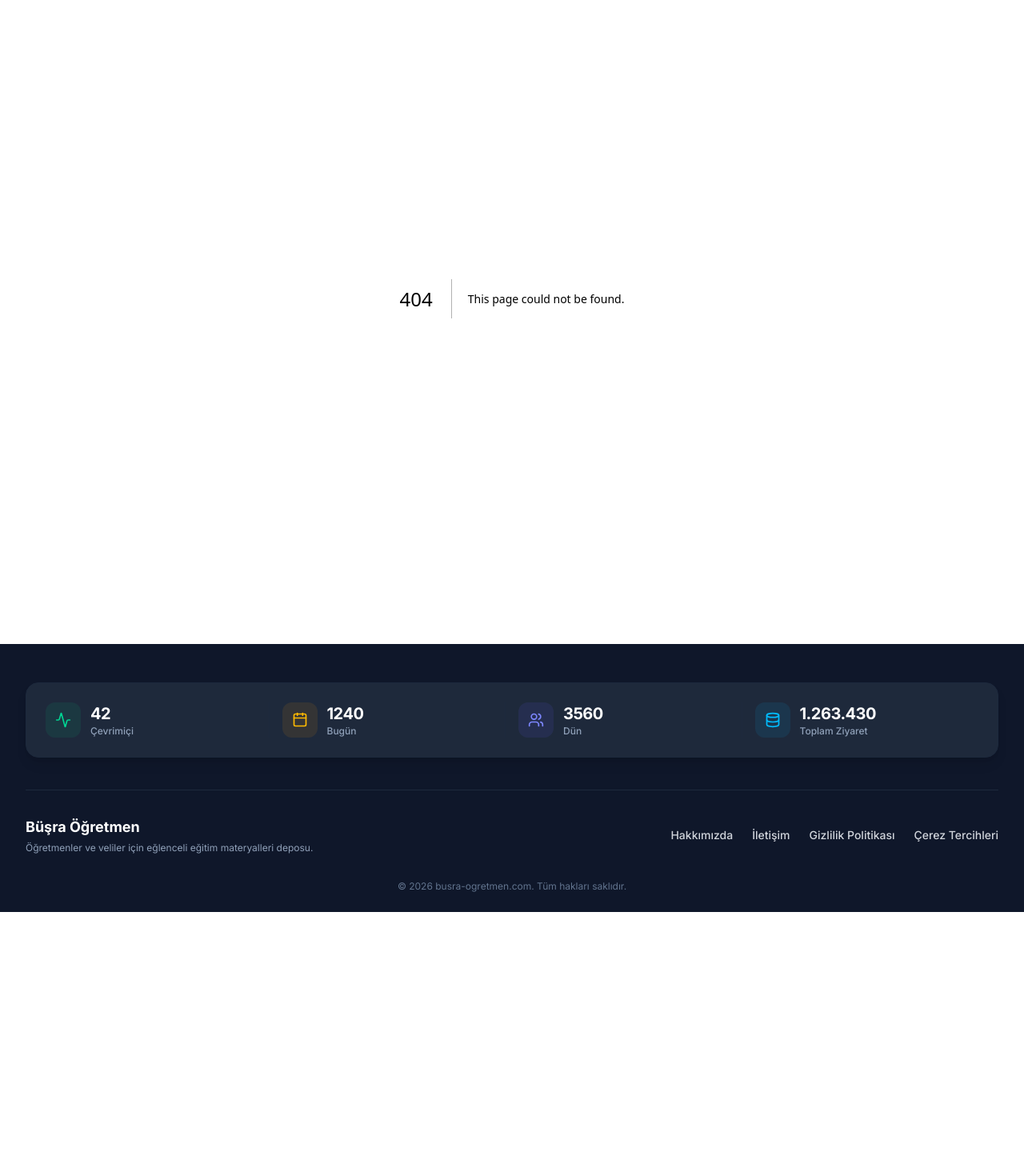
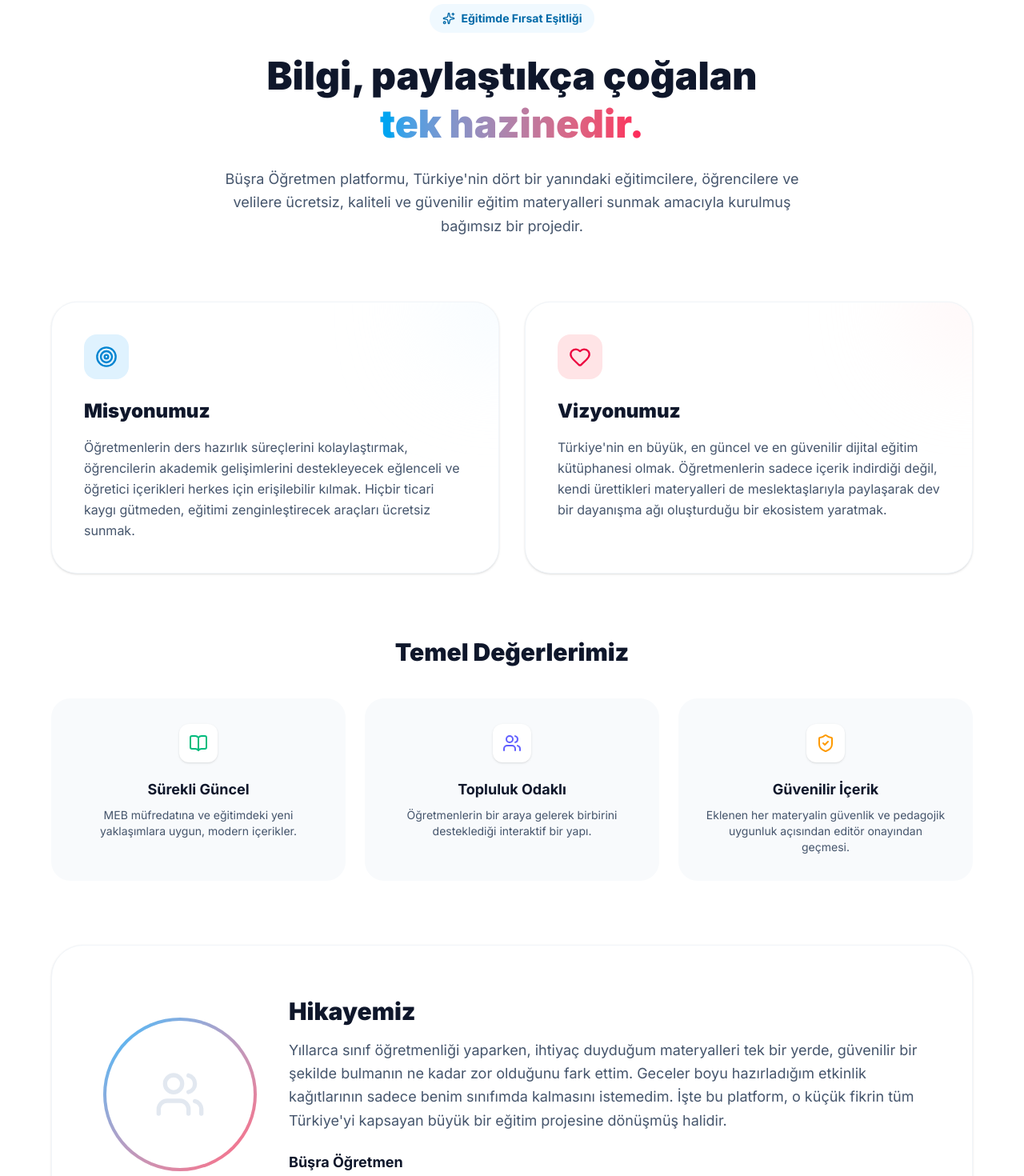
Before and after one commit to ozaycank/ogretmen-busra, a Next.js app: page /hakkimizda in a window 1280 px wide. Before the commit this address had no page. Shown: the part 140-1610 px from the top of the page at 80% size. Before the commit the page ends 1280 px from the top, so only its background shows below. Built offline with nearby package versions, Linux system fonts and the light colour scheme.

Commit message:
feat: add AboutPage component with mission, vision, and core values sections

```diff
--- /dev/null
+++ b/src/app/(public)/hakkimizda/page.tsx
@@ -0,0 +1,126 @@
+import React from "react";
+import { Metadata } from "next";
+import { Heart, Target, Sparkles, BookOpen, Users, ShieldCheck } from "lucide-react";
+
+export const metadata: Metadata = {
+  title: "Hakkımızda | Büşra Öğretmen",
+  description: "Türkiye'nin en kapsamlı ve tamamen ücretsiz eğitim materyalleri paylaşım platformunun kuruluş amacı ve vizyonu.",
+};
+
+export default function AboutPage() {
+  return (
+    <div className="max-w-6xl mx-auto pb-16 space-y-20">
+
+      {/* 1. Hero Section (Karşılama) */}
+      <section className="text-center max-w-3xl mx-auto pt-8">
+        <div className="inline-flex items-center gap-2 px-4 py-2 rounded-full bg-sky-50 text-sky-700 text-sm font-bold mb-6">
+          <Sparkles size={16} />
+          <span>Eğitimde Fırsat Eşitliği</span>
+        </div>
+        <h1 className="text-4xl md:text-5xl font-black text-slate-900 leading-tight mb-6">
+          Bilgi, paylaştıkça çoğalan <br className="hidden md:block" />
+          <span className="text-transparent bg-clip-text bg-gradient-to-r from-sky-500 to-rose-500">
+            tek hazinedir.
+          </span>
+        </h1>
+        <p className="text-lg text-slate-600 leading-relaxed">
+          Büşra Öğretmen platformu, Türkiye'nin dört bir yanındaki eğitimcilere, öğrencilere ve velilere
+          ücretsiz, kaliteli ve güvenilir eğitim materyalleri sunmak amacıyla kurulmuş bağımsız bir projedir.
+        </p>
+      </section>
+
+      {/* 2. Misyon & Vizyon */}
+      <section className="grid grid-cols-1 md:grid-cols-2 gap-8">
+        <div className="bg-white border border-slate-100 rounded-[2rem] p-10 shadow-sm relative overflow-hidden group hover:shadow-md transition-shadow">
+          <div className="absolute top-0 right-0 w-32 h-32 bg-sky-50 rounded-full blur-3xl -translate-y-1/2 translate-x-1/2 group-hover:scale-150 transition-transform duration-700" />
+          <div className="relative z-10">
+            <div className="w-14 h-14 bg-sky-100 text-sky-600 rounded-2xl flex items-center justify-center mb-6">
+              <Target size={28} />
+            </div>
+            <h2 className="text-2xl font-black text-slate-900 mb-4">Misyonumuz</h2>
+            <p className="text-slate-600 leading-relaxed">
+              Öğretmenlerin ders hazırlık süreçlerini kolaylaştırmak, öğrencilerin akademik gelişimlerini
+              destekleyecek eğlenceli ve öğretici içerikleri herkes için erişilebilir kılmak.
+              Hiçbir ticari kaygı gütmeden, eğitimi zenginleştirecek araçları ücretsiz sunmak.
+            </p>
+          </div>
+        </div>
+
+        <div className="bg-white border border-slate-100 rounded-[2rem] p-10 shadow-sm relative overflow-hidden group hover:shadow-md transition-shadow">
+          <div className="absolute top-0 right-0 w-32 h-32 bg-rose-50 rounded-full blur-3xl -translate-y-1/2 translate-x-1/2 group-hover:scale-150 transition-transform duration-700" />
+          <div className="relative z-10">
+            <div className="w-14 h-14 bg-rose-100 text-rose-600 rounded-2xl flex items-center justify-center mb-6">
+              <Heart size={28} />
+            </div>
+            <h2 className="text-2xl font-black text-slate-900 mb-4">Vizyonumuz</h2>
+            <p className="text-slate-600 leading-relaxed">
+              Türkiye'nin en büyük, en güncel ve en güvenilir dijital eğitim kütüphanesi olmak.
+              Öğretmenlerin sadece içerik indirdiği değil, kendi ürettikleri materyalleri de meslektaşlarıyla
+              paylaşarak dev bir dayanışma ağı oluşturduğu bir ekosistem yaratmak.
+            </p>
+          </div>
+        </div>
+      </section>
+
+      {/* 3. Temel Değerlerimiz (Platform Goals) */}
+      <section className="space-y-10">
+        <div className="text-center">
+          <h2 className="text-3xl font-black text-slate-900">Temel Değerlerimiz</h2>
+        </div>
+
+        <div className="grid grid-cols-1 md:grid-cols-3 gap-6">
+          <div className="bg-slate-50 rounded-3xl p-8 text-center hover:-translate-y-1 transition-transform">
+            <div className="mx-auto w-12 h-12 bg-white text-emerald-500 rounded-xl flex items-center justify-center shadow-sm mb-5">
+              <BookOpen size={24} />
+            </div>
+            <h3 className="text-lg font-bold text-slate-900 mb-2">Sürekli Güncel</h3>
+            <p className="text-sm text-slate-600">MEB müfredatına ve eğitimdeki yeni yaklaşımlara uygun, modern içerikler.</p>
+          </div>
+
+          <div className="bg-slate-50 rounded-3xl p-8 text-center hover:-translate-y-1 transition-transform">
+            <div className="mx-auto w-12 h-12 bg-white text-indigo-500 rounded-xl flex items-center justify-center shadow-sm mb-5">
+              <Users size={24} />
+            </div>
+            <h3 className="text-lg font-bold text-slate-900 mb-2">Topluluk Odaklı</h3>
+            <p className="text-sm text-slate-600">Öğretmenlerin bir araya gelerek birbirini desteklediği interaktif bir yapı.</p>
+          </div>
+
+          <div className="bg-slate-50 rounded-3xl p-8 text-center hover:-translate-y-1 transition-transform">
+            <div className="mx-auto w-12 h-12 bg-white text-amber-500 rounded-xl flex items-center justify-center shadow-sm mb-5">
+              <ShieldCheck size={24} />
+            </div>
+            <h3 className="text-lg font-bold text-slate-900 mb-2">Güvenilir İçerik</h3>
+            <p className="text-sm text-slate-600">Eklenen her materyalin güvenlik ve pedagojik uygunluk açısından editör onayından geçmesi.</p>
+          </div>
+        </div>
+      </section>
+
+      {/* 4. Ekip (Opsiyonel / Placeholder) */}
+      <section className="bg-white border border-slate-100 rounded-[2.5rem] p-10 md:p-16 shadow-sm">
+        <div className="flex flex-col md:flex-row items-center gap-10">
+          <div className="w-32 h-32 md:w-48 md:h-48 flex-shrink-0 bg-gradient-to-br from-sky-400 to-rose-400 rounded-full p-1">
+            <div className="w-full h-full bg-white rounded-full overflow-hidden flex items-center justify-center">
+              {/* Buraya gerçek profil fotoğrafı eklenebilir. Şu an fallback olarak ikon var. */}
+              <Users size={64} className="text-slate-200" />
+            </div>
+          </div>
+          <div className="text-center md:text-left space-y-4">
+            <h2 className="text-3xl font-black text-slate-900">Hikayemiz</h2>
+            <p className="text-slate-600 leading-relaxed text-lg">
+              Yıllarca sınıf öğretmenliği yaparken, ihtiyaç duyduğum materyalleri tek bir
+              yerde, güvenilir bir şekilde bulmanın ne kadar zor olduğunu fark ettim.
+              Geceler boyu hazırladığım etkinlik kağıtlarının sadece benim sınıfımda kalmasını
+              istemedim. İşte bu platform, o küçük fikrin tüm Türkiye'yi kapsayan büyük bir
+              eğitim projesine dönüşmüş halidir.
+            </p>
+            <div className="pt-2">
+              <p className="font-bold text-slate-900 text-lg">Büşra Öğretmen</p>
+              <p className="text-sky-600 font-medium">Kurucu & İçerik Editörü</p>
+            </div>
+          </div>
+        </div>
+      </section>
+
+    </div>
+  );
+}
```
